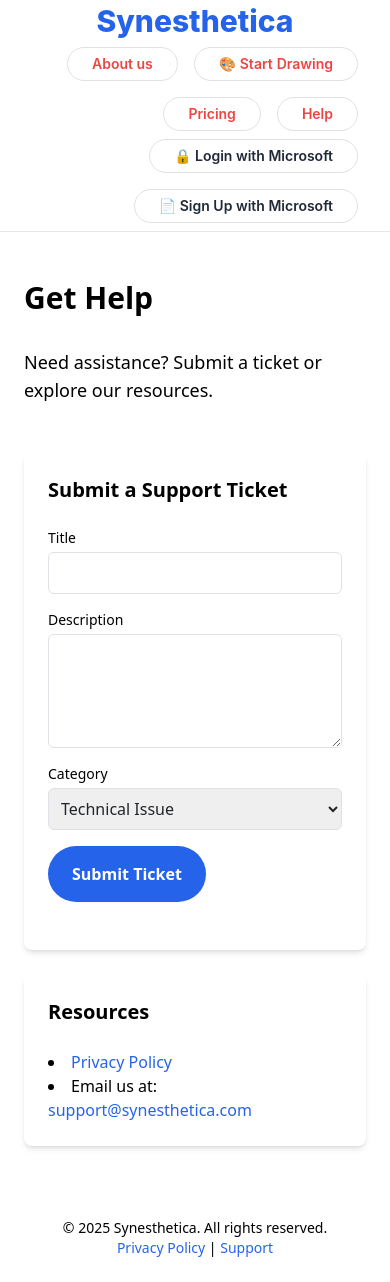
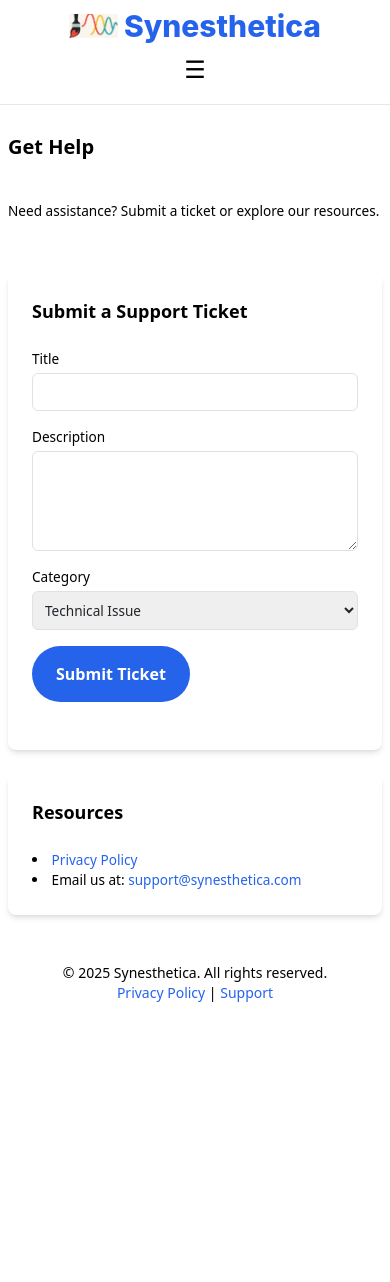
Before and after one commit to AygunAliyevaS/SynestheticSounds, a Flask app: page /support in a window 390 px wide. After the commit the page ends 1002 px from the top, so only its background shows below. Run offline with Flask 3, Linux system fonts and the light colour scheme; some libraries are stand-ins or nearby versions.

Commit message:
Update support.html

```diff
--- a/templates/support.html
+++ b/templates/support.html
@@ -2,7 +2,7 @@
 <html lang="en">
   <head>
     <meta charset="UTF-8" />
-    <meta name="viewport" content="width=device-width, initial-scale=1.0" />
+    <meta name="viewport" content="width=device-width, initial-scale=1.0, maximum-scale=1.0, user-scalable=no" />
     <title>Synesthetica - Support</title>
 
     <!-- Tailwind CDN -->
@@ -22,48 +22,178 @@
     ></script>
 
     <style>
+      body {
+        font-family: "Inter", Arial, sans-serif;
+        background-color: #ffffff;
+        display: flex;
+        flex-direction: column;
+        min-height: 100vh;
+      }
+      main {
+        flex: 1 0 auto;
+      }
+      footer {
+        flex-shrink: 0;
+      }
       header {
         font-family: "Inter", Arial, sans-serif;
         align-items: flex-start;
+        position: sticky;
+        top: 0;
+        z-index: 1000;
       }
       header > div:first-child {
-        margin-top: -0.3rem; /* lifts logo a bit */
+        margin-top: -0.3rem;
       }
       header nav a,
       header div a {
         transition: all 0.2s ease-in-out;
       }
       header nav a:hover,
-      header div a:hover {
+      header div a:active {
         background-color: #f3f4f6;
         transform: translateY(-1px);
       }
+      .logo-img {
+        height: 30px;
+        vertical-align: middle;
+        margin-right: 6px;
+      }
+      /* Hamburger Menu Icon */
+      .hamburger {
+        display: none;
+        font-size: 24px;
+        background: none;
+        border: none;
+        color: #000;
+        cursor: pointer;
+        padding: 8px;
+      }
+      /* Support Section Styles (retained from original) */
+      .support-section {
+        max-width: 4xl;
+        margin: 0 auto;
+        padding: 2rem 1rem;
+      }
+      /* Mobile-Specific Styles */
       @media (max-width: 768px) {
         header {
+          flex-direction: row;
+          align-items: center;
+          justify-content: space-between;
+          padding: 8px 12px;
+        }
+        header > div:first-child {
+          margin-top: 0;
+        }
+        .logo-img {
+          height: 24px;
+        }
+        .hamburger {
+          display: block;
+        }
+        header .navigation {
+          display: none;
+        }
+        header .navigation.active {
+          display: flex;
           flex-direction: column;
-          align-items: center;
+          position: absolute;
+          top: 100%;
+          left: 0;
+          right: 0;
+          background-color: #fff;
+          border-bottom: 1px solid #ccc;
+          padding: 12px;
+          z-index: 999;
+          box-shadow: 0 4px 8px rgba(0, 0, 0, 0.1);
         }
-        header nav,
-        header div {
-          justify-content: center;
+        header .navigation.active nav,
+        header .navigation.active div {
+          display: flex;
+          flex-direction: column;
+        }
+        header .navigation nav a,
+        header .navigation div a,
+        header .navigation div span {
+          font-size: 14px;
+          padding: 10px;
+          text-align: left;
+          width: 100%;
+          border: none;
+          border-radius: 0;
+          border-bottom: 1px solid #eee;
+        }
+        header .navigation nav a:last-child,
+        header .navigation div a:last-child,
+        header .navigation div span:last-child {
+          border-bottom: none;
+        }
+        .support-section {
+          padding: 1.5rem 0.5rem;
+        }
+        .support-section h2 {
+          font-size: 1.5rem;
+        }
+        .support-section p {
+          font-size: 0.9rem;
+        }
+        .support-section .bg-white h3 {
+          font-size: 1.25rem;
+        }
+        .support-section .bg-white p,
+        .support-section .bg-white ul li,
+        .support-section .bg-white label,
+        .support-section .bg-white input,
+        .support-section .bg-white textarea,
+        .support-section .bg-white select {
+          font-size: 0.9rem;
+        }
+      }
+      @media (max-width: 480px) {
+        header .navigation.active nav a,
+        header .navigation.active div a,
+        header .navigation.active div span {
+          font-size: 12px;
+          padding: 8px;
+        }
+        .support-section h2 {
+          font-size: 1.25rem;
+        }
+        .support-section p {
+          font-size: 0.85rem;
+        }
+        .support-section .bg-white h3 {
+          font-size: 1.125rem;
+        }
+        .support-section .bg-white p,
+        .support-section .bg-white ul li,
+        .support-section .bg-white label,
+        .support-section .bg-white input,
+        .support-section .bg-white textarea,
+        .support-section .bg-white select {
+          font-size: 0.85rem;
         }
       }
     </style>
   </head>
   <body class="min-h-screen flex flex-col font-sans" style="background-color: #ffffff;">
+    <main>
       <!-- Header -->
-    <header class="bg-white border-b border-gray-200 px-8 py-2 flex flex-col sm:flex-row sm:items-start sm:justify-between">
-      <div class="sm:mt-[-6px]">
+      <header class="bg-white border-b border-gray-200 px-8 py-2 flex flex-col sm:flex-row sm:items-start sm:justify-between sticky top-0 z-[1000]">
+        <div class="sm:mt-[-6px] flex items-center">
+          <img src="/static/logo.png" alt="Synesthetica Logo" class="logo-img" />
           <a href="/" class="text-3xl font-extrabold text-blue-600 hover:text-blue-700 transition">
             Synesthetica
           </a>
         </div>
-      <div class="flex flex-col sm:flex-row sm:items-center sm:justify-end gap-2 mt-2 sm:mt-0">
+        <button class="hamburger" onclick="toggleNav()">☰</button>
+        <div class="navigation flex flex-col sm:flex-row sm:items-center sm:justify-end gap-2 mt-2 sm:mt-0">
           <nav class="flex gap-3 flex-wrap justify-end">
             <a href="/about" class="border border-gray-300 rounded-full px-4 py-1.5 text-sm font-semibold text-red-500 hover:bg-gray-100 transition">
               About us
             </a>
-          <a href="/" class="border border-gray-300 rounded-full px-4 py-1.5 text-sm font-semibold text-red-500 hover:bg-gray-100 transition flex items-center gap-1" onclick="window.location.href='/'">
+            <a href="/" class="border border-gray-300 rounded-full px-4 py-1.5 text-sm font-semibold text-red-500 hover:bg-gray-100 transition flex items-center gap-1" onclick="toggleDrawingSection()">
               🎨 Start <span>Drawing</span>
             </a>
             <a href="/pricing" class="border border-gray-300 rounded-full px-4 py-1.5 text-sm font-semibold text-red-500 hover:bg-gray-100 transition">
@@ -74,18 +204,27 @@
             </a>
           </nav>
           <div class="flex gap-3 flex-wrap justify-end">
-          <a href="/login" class="border border-gray-300 rounded-full px-4 py-1.5 text-sm font-semibold text-gray-800 flex items-center gap-2 hover:bg-gray-100 transition">
+            {% if user %}
+              <span class="text-sm font-semibold text-gray-800 flex items-center gap-2">
+                Welcome, {{ user.name }}
+              </span>
+              <a href="/logout" class="border border-gray-300 rounded-full px-4 py-1.5 text-sm font-semibold text-gray-800 flex items-center gap-2 hover:bg-gray-100 transition">
+                🔓 Logout
+              </a>
+            {% else %}
+              <a href="/auth" rel="noopener" class="border border-gray-300 rounded-full px-4 py-1.5 text-sm font-semibold text-gray-800 flex items-center gap-2 hover:bg-gray-100 transition">
                 🔒 Login with Microsoft
               </a>
-          <a href="/signup" class="border border-gray-300 rounded-full px-4 py-1.5 text-sm font-semibold text-gray-800 flex items-center gap-2 hover:bg-gray-100 transition">
+              <a href="/auth" rel="noopener" class="border border-gray-300 rounded-full px-4 py-1.5 text-sm font-semibold text-gray-800 flex items-center gap-2 hover:bg-gray-100 transition">
                 📄 Sign Up with Microsoft
               </a>
+            {% endif %}
           </div>
         </div>
       </header>
 
-    <!-- Main Content -->
-    <section class="max-w-4xl mx-auto py-12 px-4">
+      <!-- Main Content (unchanged) -->
+      <section class="support-section">
         <h2 class="text-3xl font-semibold mb-8 text-black">
           Get Help
         </h2>
@@ -129,8 +268,9 @@
           </ul>
         </div>
       </section>
+    </main>
 
-    <!-- Footer -->
+    <!-- Footer (unchanged) -->
     <footer class="py-6 text-center">
       <p class="text-sm text-black">© 2025 Synesthetica. All rights reserved.</p>
       <p class="text-sm text-black">
@@ -139,7 +279,22 @@
       </p>
     </footer>
 
+    <!-- JavaScript -->
     <script>
+      // Toggle Navigation Menu for Mobile
+      function toggleNav() {
+        const navigation = document.querySelector(".navigation");
+        const hamburger = document.querySelector(".hamburger");
+        navigation.classList.toggle("active");
+        hamburger.textContent = navigation.classList.contains("active") ? "✕" : "☰";
+      }
+
+      // Placeholder for toggleDrawingSection (used in header link)
+      function toggleDrawingSection() {
+        window.location.href = "/"; // Redirect to homepage for drawing
+      }
+
+      // Support Form Submission (unchanged)
       document.getElementById('supportForm').addEventListener('submit', async (e) => {
         e.preventDefault();
         const formResult = document.getElementById('formResult');
@@ -168,5 +323,12 @@
           console.error('Error:', error);
         }
       });
+
+      // Bootstrap init
+      document.addEventListener("DOMContentLoaded", () => {
+        const tooltipTriggerList = document.querySelectorAll('[data-bs-toggle="tooltip"]');
+        tooltipTriggerList.forEach((el) => new bootstrap.Tooltip(el));
+      });
     </script>
   </body>
+</html>
```
Lines whose indentation alone changed are shown as unchanged.
